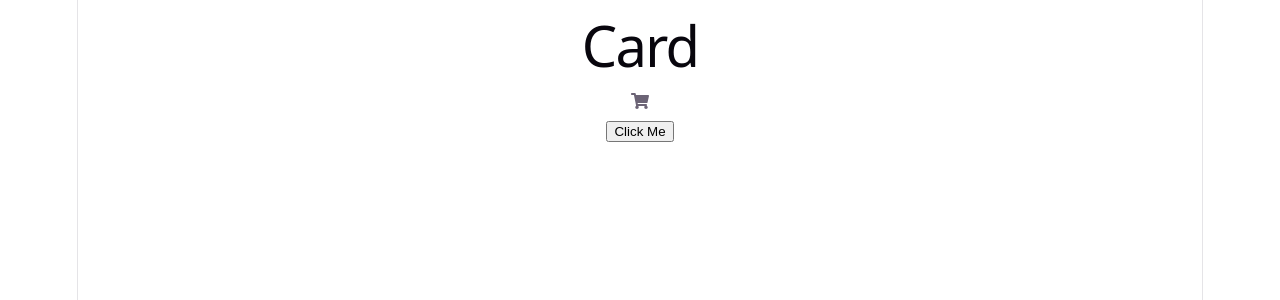
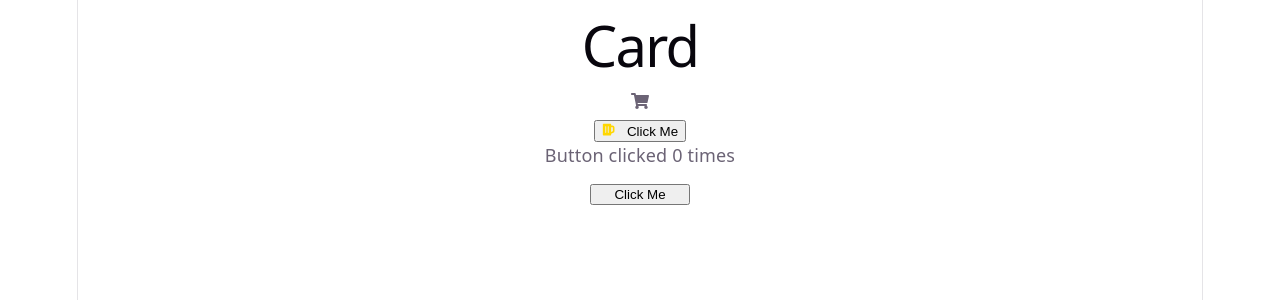
Before and after one commit to AleksandarStanisic021/reactlab, a React (Vite) app: page / in a window 1280 px wide. Shown: the top 300 px of the page. Built offline with nearby package versions, Linux system fonts and the light colour scheme.

Commit message:
Add click counter and update Button component to include icon

```diff
--- a/src/App.jsx
+++ b/src/App.jsx
@@ -3,7 +3,11 @@ import { TbAccessible } from "react-icons/tb";
 import { FaShoppingCart } from "react-icons/fa";
 import Button from "./comps/Button";
 
+import { useState } from "react";
+
 function App() {
+  const [count, setCount] = useState(0);
+
   return (
     <>
       <h1>Card</h1>
@@ -11,6 +15,14 @@ function App() {
         <FaShoppingCart />
         <Button />
       </div>
+      <p>Button clicked {count} times</p>
+      <div>
+        <button
+          style={{ marginTop: "16px", width: "100px" }}
+          onClick={() => setCount(count + 1)}>
+          Click Me
+        </button>
+      </div>
     </>
   );
 }
--- a/src/comps/Button.jsx
+++ b/src/comps/Button.jsx
@@ -1,9 +1,12 @@
 import React from "react";
+import { FaBeer } from "react-icons/fa";
 
 const Button = () => {
   return (
     <div>
-      <button onClick={() => console.log("Button clicked!")}>Click Me</button>
+      <button onClick={() => console.log("Button clicked!")}>
+        <FaBeer style={{ marginRight: "8px", color: "gold" }} /> Click Me
+      </button>
     </div>
   );
 };
```
